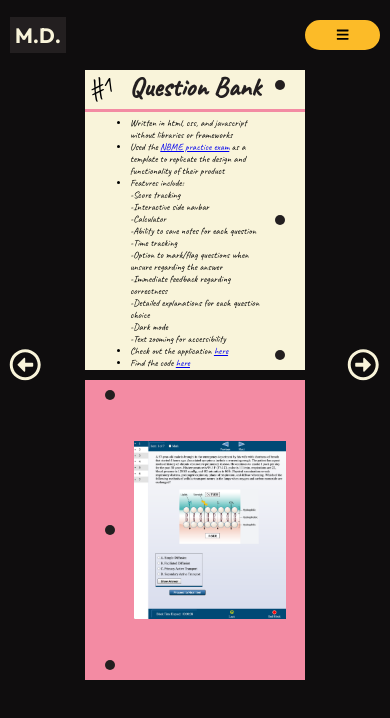
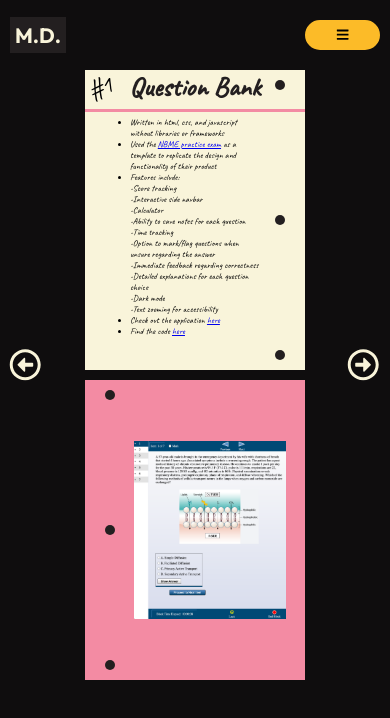
Before and after one commit to DocMDC/Portfolio, a React (Vite) app: page /projects in a window 390 px wide. Shown: the top 718 px of the page. Built offline with nearby package versions, Linux system fonts and the light colour scheme; a web font is replaced by a local one.

Commit message:
minor font-size updates

```diff
--- a/src/styles/Project.module.css
+++ b/src/styles/Project.module.css
@@ -191,7 +191,7 @@
     }
 
     .description {
-      font-size: 0.9rem;
+      font-size: 0.85rem;
     }
 
     .project__number {
@@ -204,6 +204,16 @@
 
     .arrow__right {
       font-size: 2rem;
+    }
+
+    .punch__container__left, .punch__container__right {
+      margin: 0px;
+      padding: 10px 0px;
+    }
+
+    .punch__left, .punch__right {
+      width: 15px;
+      height: 15px;
     }
 
   }
@@ -238,12 +248,7 @@
     }
 
     .description {
-      font-size: 0.6rem;
-    }
-
-    .punch__container__left, .punch__container__right {
-      margin: 0px;
-      padding: 10px 0px;
+      font-size: 0.55rem;
     }
 
     .project__number {
```
